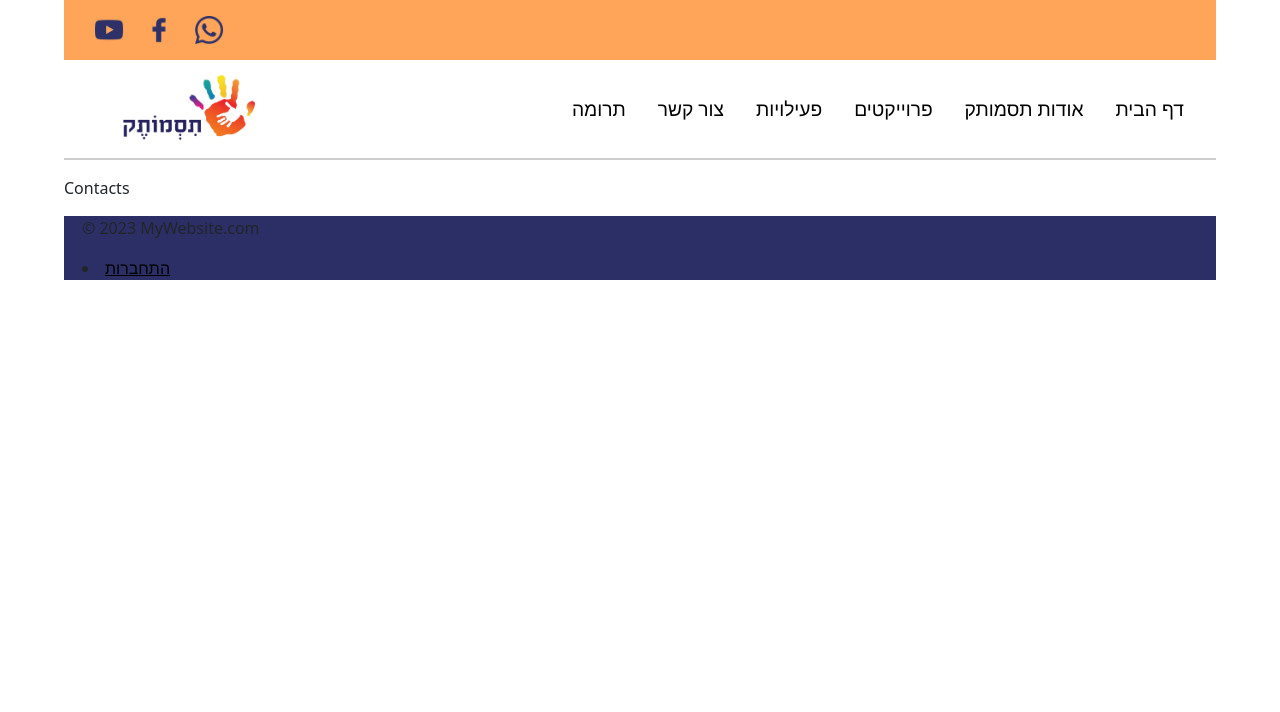
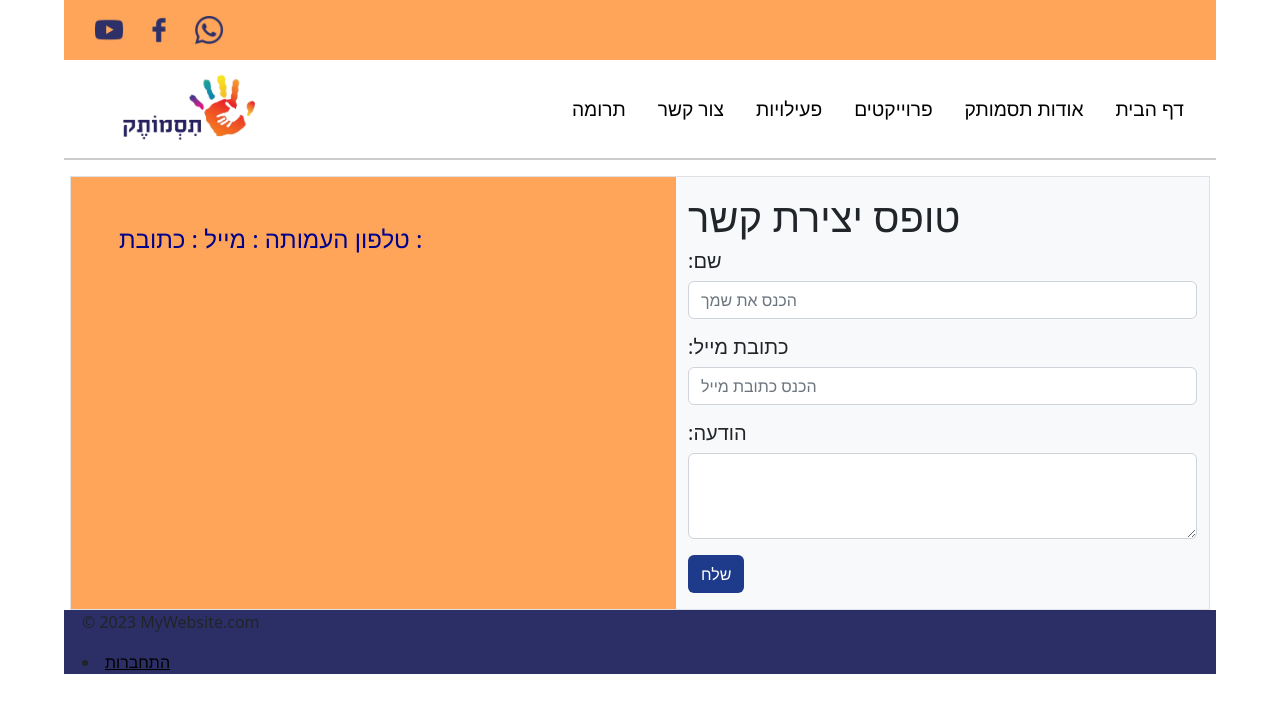
Before and after one commit to yairchayra/Tismotek, a React (Create React App) app in the folder tismotek/: page /contacts in a window 1280 px wide. Shown: the top 712 px of the page. Built offline with nearby package versions, Linux system fonts and the light colour scheme; no server answers.

Commit message:
ofri changes number 1

```diff
--- a/tismotek/package.json
+++ b/tismotek/package.json
@@ -7,6 +7,7 @@
     "@testing-library/react": "^13.4.0",
     "@testing-library/user-event": "^13.5.0",
     "bootstrap": "^5.2.3",
+    "emailjs-com": "^3.2.0",
     "firebase": "^9.20.0",
     "react": "^18.2.0",
     "react-bootstrap": "^2.7.4",
--- a/tismotek/public/index.html
+++ b/tismotek/public/index.html
@@ -9,7 +9,21 @@
       name="description"
       content="Web site created using create-react-app"
     />
+    <!-- Load Bootstrap CSS from CDN -->
+    <link rel="stylesheet"
+          href="https://cdn.jsdelivr.net/npm/bootstrap@4.0.0/dist/css/bootstrap.min.css"
+          integrity="sha384-Gn5384xqQ1aoWXA+058RXPxPg6fy4IWvTNh0E263XmFcJlSAwiGgFAW/dAiS6JXm"
+          crossorigin="anonymous">
     <link rel="apple-touch-icon" href="%PUBLIC_URL%/logo192.png" />
+    <!-- email js install-->
+    <script type="text/javascript"
+        src="https://cdn.jsdelivr.net/npm/@emailjs/browser@3/dist/email.min.js">
+    </script>
+    <script type="text/javascript">
+      (function(){
+          emailjs.init("CAfLe4anS8INvMHrB");
+      })();
+    </script>
     <!--
       manifest.json provides metadata used when your web app is installed on a
       user's mobile device or desktop. See https://developers.google.com/web/fundamentals/web-app-manifest/
--- a/tismotek/src/components/Contacts.css
+++ b/tismotek/src/components/Contacts.css
@@ -0,0 +1,9 @@
+
+
+.custom-social-orange {
+    background-color: #FFA559;
+}
+
+.custom-social-darkblue {
+    background-color: #2c2f66;
+}
--- a/tismotek/src/components/Contacts.js
+++ b/tismotek/src/components/Contacts.js
@@ -1,6 +1,79 @@
 import './Contacts.css';
+import emailjs from 'emailjs-com';
+import { Button } from 'react-bootstrap';
+emailjs.init('CAfLe4anS8INvMHrB');
+
 function Contacts() {
-    return ( <p>Contacts</p> );
+
+    function sendMail(){
+
+        var name = document.getElementById("name").value;
+        var email = document.getElementById("email").value;
+        var message = document.getElementById("message").value;
+
+        const serviceID = "ofriab";
+        const templateID = "template_rg58kxv";
+
+        var params = {
+            name: name,
+            email: email,
+            message: message
+        };
+
+        emailjs
+            .send(serviceID, templateID, params)
+            .then((res)=> {
+                document.getElementById("name").value = "";
+                document.getElementById("email").value = "";
+                document.getElementById("message").value = "";
+                console.log(res);
+                alert("הודעתך נשלחה בהצלחה");
+            })
+            .catch((err)=> console.log(err));
+
+    }
+
+    return (
+        <div className="container border mt-3 bg-light">
+            <div className="row">
+                <div className="col -md-6 p-5 custom-social-orange text-white">
+                    <h4 style={{ color: "darkblue" }}>
+                        טלפון העמותה :
+                        מייל :
+                        כתובת :
+                    </h4>
+                </div>
+                <div className="col -md-6 py-3">
+                    <h1>טופס יצירת קשר</h1>
+                    <div className="form-group">
+                        <h5 for="name">:שם</h5>
+                        <input
+                            type="text"
+                            class="form-control"
+                            id="name"
+                            placeholder="הכנס את שמך"
+                        />
+                    </div>
+                    <div className="form-group">
+                        <h5 for="email">:כתובת מייל</h5>
+                        <input
+                            type="text"
+                            class="form-control"
+                            id="email"
+                            placeholder="הכנס כתובת מייל"
+                        />
+                    </div>
+                    <div className="form-group">
+                        <h5 for="message">:הודעה</h5>
+                        <textarea id="message" rows="3" class="form-control"></textarea>
+                    </div>
+                    <button className="btn" onClick={sendMail} style={{backgroundColor: "#1E3A8A", color: "#fff"}}>שלח</button>
+
+                </div>
+            </div>
+
+        </div>
+    );
 }
 
 export default Contacts;
```
Also changed, not shown: 2 other files (tests, documents, lock files or other folders).
